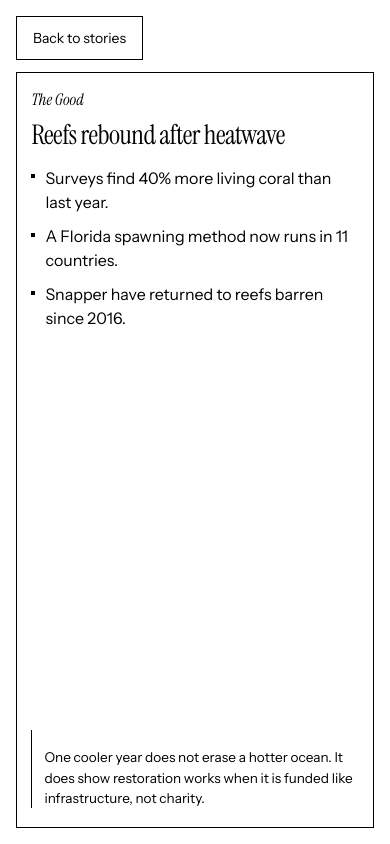
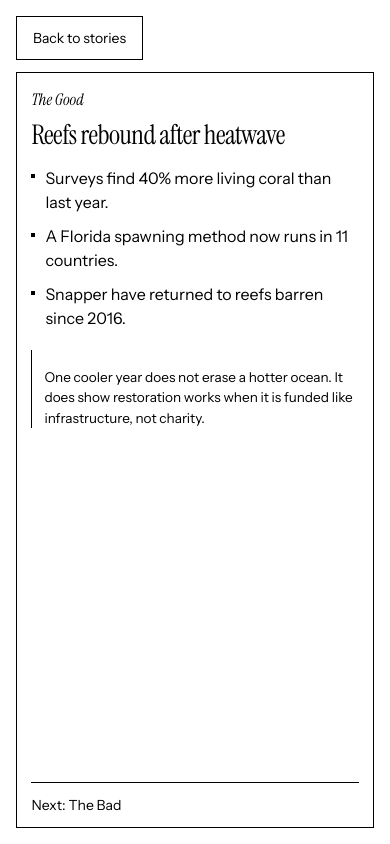
Before and after one commit to jayme218/good-bad-ugly, a React (Vite) app: page / in a window 390 px wide. Both pictures are taken after a click on the button "The Good". Built offline with nearby package versions, Linux system fonts and the light colour scheme.

Commit message:
Add next story navigation to mobile reader

```diff
--- a/src/App.tsx
+++ b/src/App.tsx
@@ -78,7 +78,9 @@ export default function App() {
   }
 
   const allOpened = opened.good && opened.bad && opened.ugly
-  const readingItem = edition.items.find((item) => item.type === reading) ?? null
+  const readingIndex = edition.items.findIndex((item) => item.type === reading)
+  const readingItem = edition.items[readingIndex] ?? null
+  const nextItem = readingIndex >= 0 ? edition.items[readingIndex + 1] : undefined
 
   function open(type: NewsType) {
     setOpened((current) => {
@@ -119,7 +121,12 @@ export default function App() {
       <Footer visible={allOpened && reading === null} />
 
       {isMobile && readingItem ? (
-        <StoryReader item={readingItem} onClose={() => setReading(null)} />
+        <StoryReader
+          item={readingItem}
+          nextType={nextItem?.type}
+          onNext={nextItem ? () => open(nextItem.type) : undefined}
+          onClose={() => setReading(null)}
+        />
       ) : null}
     </div>
   )
--- a/src/components/NewsCard.tsx
+++ b/src/components/NewsCard.tsx
@@ -6,11 +6,11 @@ const labels: Record<NewsType, string> = {
   ugly: 'The Ugly',
 }
 
-export function StoryBody({ item }: { item: NewsItem }) {
+export function StoryBody({ item, fillHeight = true }: { item: NewsItem; fillHeight?: boolean }) {
   const label = labels[item.type]
 
   return (
-    <div className="story-in flex min-h-full min-w-0 flex-col break-words px-[clamp(0.9rem,2vw,1.5rem)] py-[clamp(0.9rem,2.2vh,1.5rem)]">
+    <div className={`story-in flex ${fillHeight ? 'min-h-full' : ''} min-w-0 flex-col break-words px-[clamp(0.9rem,2vw,1.5rem)] py-[clamp(0.9rem,2.2vh,1.5rem)]`}>
       <p className="mb-[clamp(0.55rem,1.4vh,0.9rem)] font-serif text-[clamp(1rem,1.8vh,1.2rem)] italic leading-none">
         {label}
       </p>
--- a/src/components/StoryReader.tsx
+++ b/src/components/StoryReader.tsx
@@ -1,9 +1,24 @@
 import { useEffect, useRef } from 'react'
 import { StoryBody } from './NewsCard'
-import type { NewsItem } from '../types'
+import type { NewsItem, NewsType } from '../types'
 
-export function StoryReader({ item, onClose }: { item: NewsItem; onClose: () => void }) {
+const labels: Record<NewsType, string> = {
+  good: 'The Good',
+  bad: 'The Bad',
+  ugly: 'The Ugly',
+}
+
+type StoryReaderProps = {
+  item: NewsItem
+  nextType?: NewsType
+  onNext?: () => void
+  onClose: () => void
+}
+
+export function StoryReader({ item, nextType, onNext, onClose }: StoryReaderProps) {
   const dialogRef = useRef<HTMLDialogElement>(null)
+  const articleRef = useRef<HTMLElement>(null)
+  const latestType = useRef(item.type)
 
   useEffect(() => {
     const dialog = dialogRef.current
@@ -12,8 +27,16 @@ export function StoryReader({ item, onClose }: { item: NewsItem; onClose: () =>
     dialog.showModal()
     return () => {
       dialog.close()
-      document.getElementById(`story-trigger-${item.type}`)?.focus({ preventScroll: true })
+      document.getElementById(`story-trigger-${latestType.current}`)?.focus({ preventScroll: true })
     }
+  }, [])
+
+  useEffect(() => {
+    latestType.current = item.type
+    const article = articleRef.current
+    if (!article) return
+    article.scrollTop = 0
+    article.focus({ preventScroll: true })
   }, [item.type])
 
   return (
@@ -36,11 +59,25 @@ export function StoryReader({ item, onClose }: { item: NewsItem; onClose: () =>
           Back to stories
         </button>
         <article
+          ref={articleRef}
           tabIndex={0}
           aria-label={item.headline}
           className="min-h-0 flex-1 overflow-y-auto overscroll-contain border border-black focus-visible:outline-2 focus-visible:outline-offset-2"
         >
-          <StoryBody item={item} />
+          <div className="flex min-h-full flex-col">
+            <div className="flex-1">
+              <StoryBody item={item} fillHeight={false} />
+            </div>
+            <div className="mx-[clamp(0.9rem,2vw,1.5rem)] shrink-0 border-t border-black">
+              <button
+                type="button"
+                onClick={nextType && onNext ? onNext : onClose}
+                className="min-h-11 w-full cursor-pointer py-3 text-left font-sans text-sm focus-visible:outline-2 focus-visible:outline-offset-[-2px]"
+              >
+                {nextType && onNext ? `Next: ${labels[nextType]}` : 'Back to stories'}
+              </button>
+            </div>
+          </div>
         </article>
       </div>
     </dialog>
```
